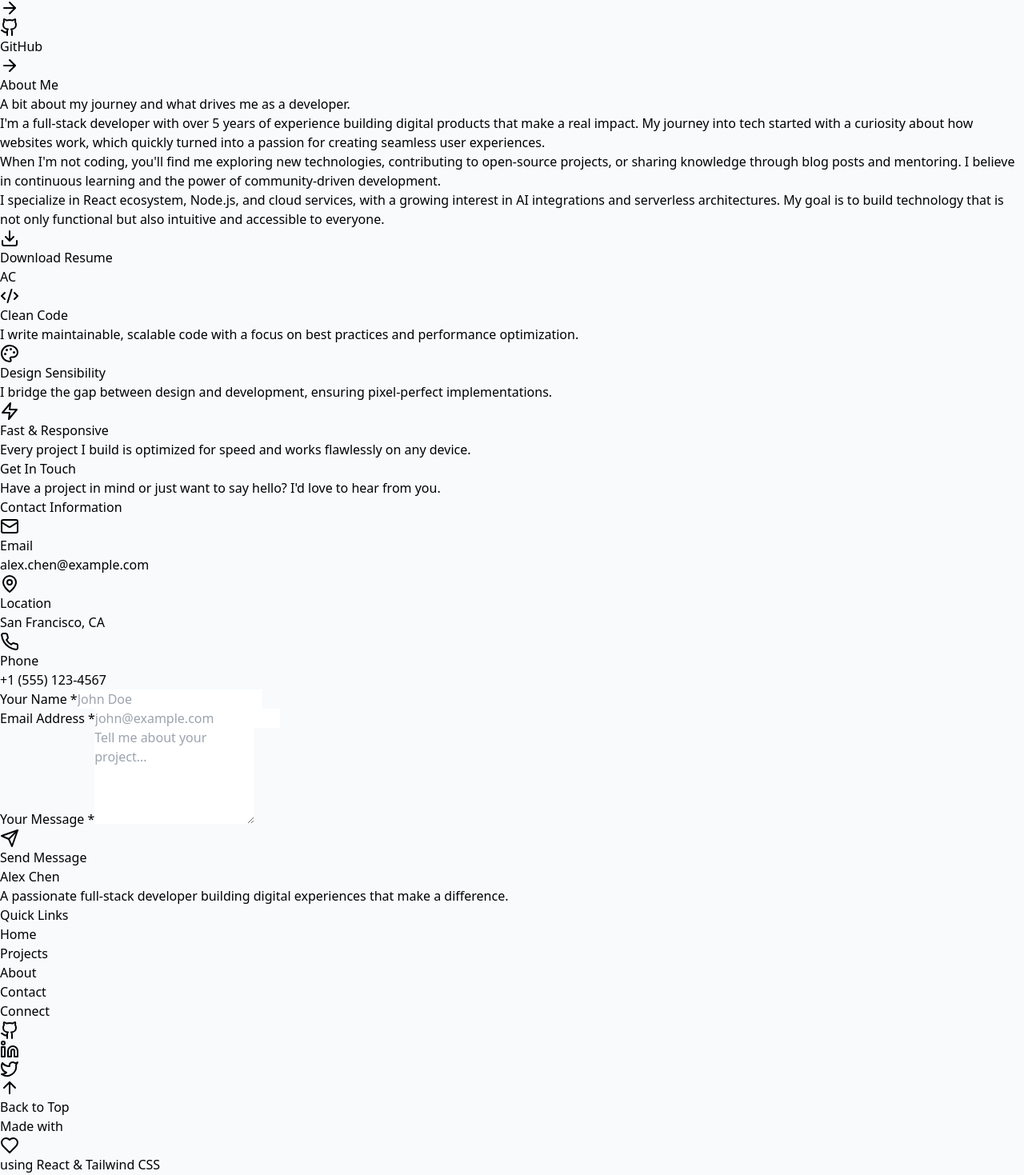
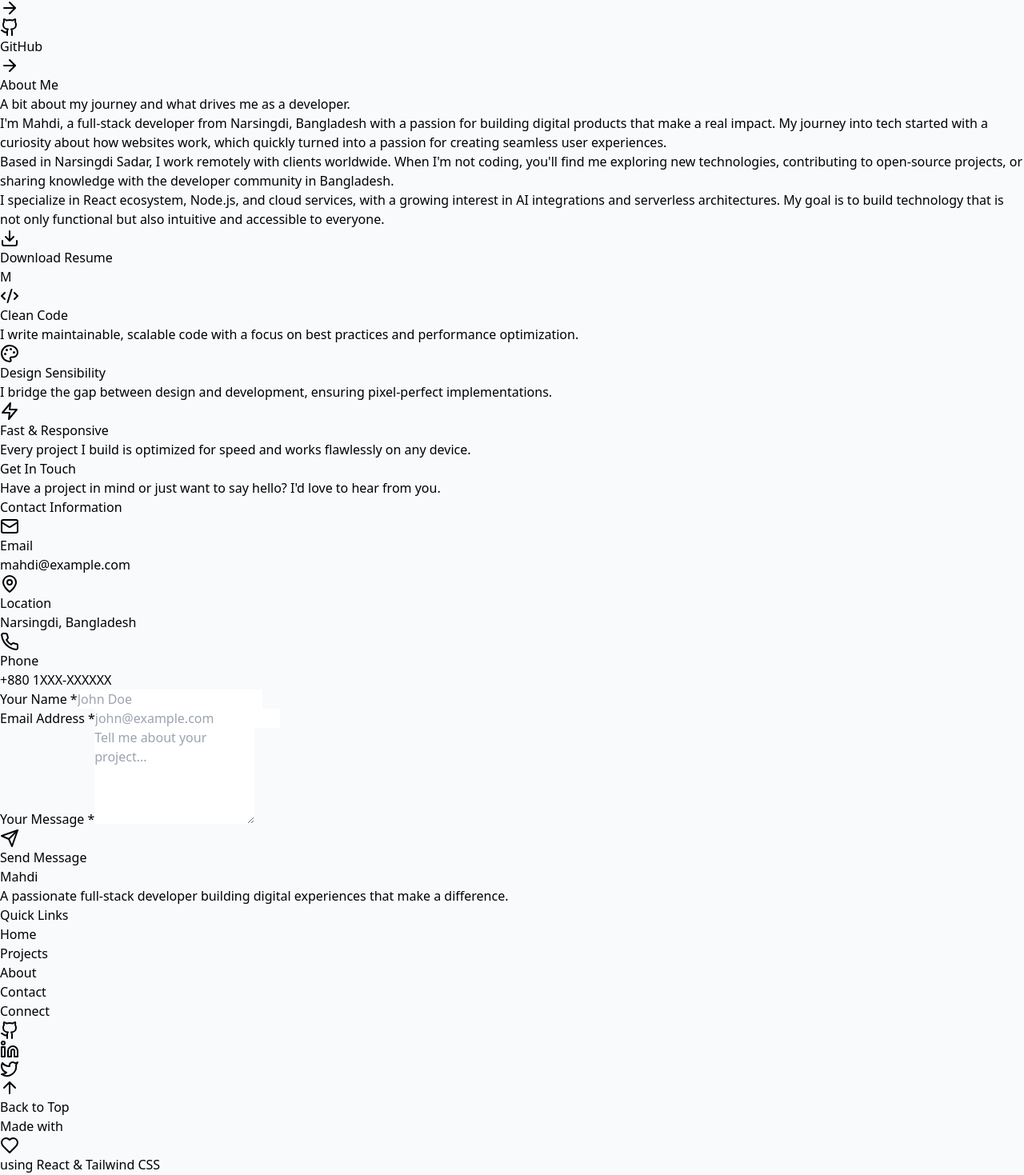
Before and after one commit to darkboy0p/darkboy0p.github.io, a React (Vite) app: page / in a window 1280 px wide. Shown: the part 1328-2797 px from the top of the page at 80% size. Built offline with nearby package versions, Linux system fonts and the light colour scheme.

Commit message:
Update portfolioData.js

```diff
--- a/src/data/portfolioData.js
+++ b/src/data/portfolioData.js
@@ -1,15 +1,15 @@
 export const personalInfo = {
-  name: 'Alex Chen',
+  name: 'Mahdi',
   title: 'Full-Stack Developer',
-  email: 'alex.chen@example.com',
-  location: 'San Francisco, CA',
-  phone: '+1 (555) 123-4567',
+  email: 'mahdi@example.com', // Replace with your actual email
+  location: 'Narsingdi, Bangladesh',
+  phone: '+880 1XXX-XXXXXX', // Replace with your actual phone
   resumeLink: '/resume.pdf',
-  tagline: 'A passionate full-stack developer crafting clean, user-centric digital experiences.',
+  tagline: 'A passionate full-stack developer from Bangladesh crafting clean, user-centric digital experiences.',
   social: {
-    github: 'https://github.com/yourusername',
-    linkedin: 'https://linkedin.com/in/yourusername',
-    twitter: 'https://twitter.com/yourusername',
+    github: 'https://github.com/darkboy0p',
+    linkedin: 'https://linkedin.com/in/yourusername', // Replace with your LinkedIn
+    twitter: 'https://twitter.com/yourusername', // Replace with your Twitter
   }
 };
 
@@ -73,8 +73,8 @@ export const skills = [
 
 export const bio = {
   paragraphs: [
-    "I'm a full-stack developer with over 5 years of experience building digital products that make a real impact. My journey into tech started with a curiosity about how websites work, which quickly turned into a passion for creating seamless user experiences.",
-    "When I'm not coding, you'll find me exploring new technologies, contributing to open-source projects, or sharing knowledge through blog posts and mentoring. I believe in continuous learning and the power of community-driven development.",
+    "I'm Mahdi, a full-stack developer from Narsingdi, Bangladesh with a passion for building digital products that make a real impact. My journey into tech started with a curiosity about how websites work, which quickly turned into a passion for creating seamless user experiences.",
+    "Based in Narsingdi Sadar, I work remotely with clients worldwide. When I'm not coding, you'll find me exploring new technologies, contributing to open-source projects, or sharing knowledge with the developer community in Bangladesh.",
     "I specialize in React ecosystem, Node.js, and cloud services, with a growing interest in AI integrations and serverless architectures. My goal is to build technology that is not only functional but also intuitive and accessible to everyone."
   ]
 };
```
